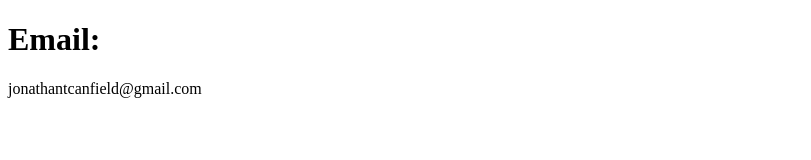
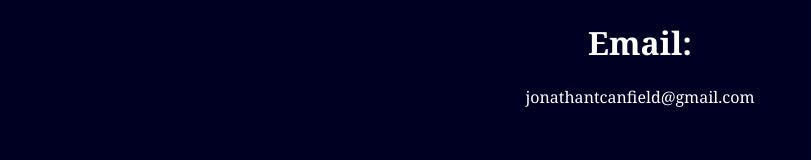
Before and after one commit to jtcanfield/jtcanfield.github.io, a plain HTML site: page contactme/index.html in a window 1280 px wide. Shown: the whole page, without its empty margins (0-811 px from the left). Drawn offline with Linux system fonts and the light colour scheme.

Commit message:
Create index.html

```diff
--- a/contactme/index.html
+++ b/contactme/index.html
@@ -1,6 +1,7 @@
 <!DOCTYPE html>
 <html>
   <head>
+    <link href="/style.css" type="text/css" rel="stylesheet">
     <title>Contact me!</title>
     <body>
       <h1>Email:</h1>
```
